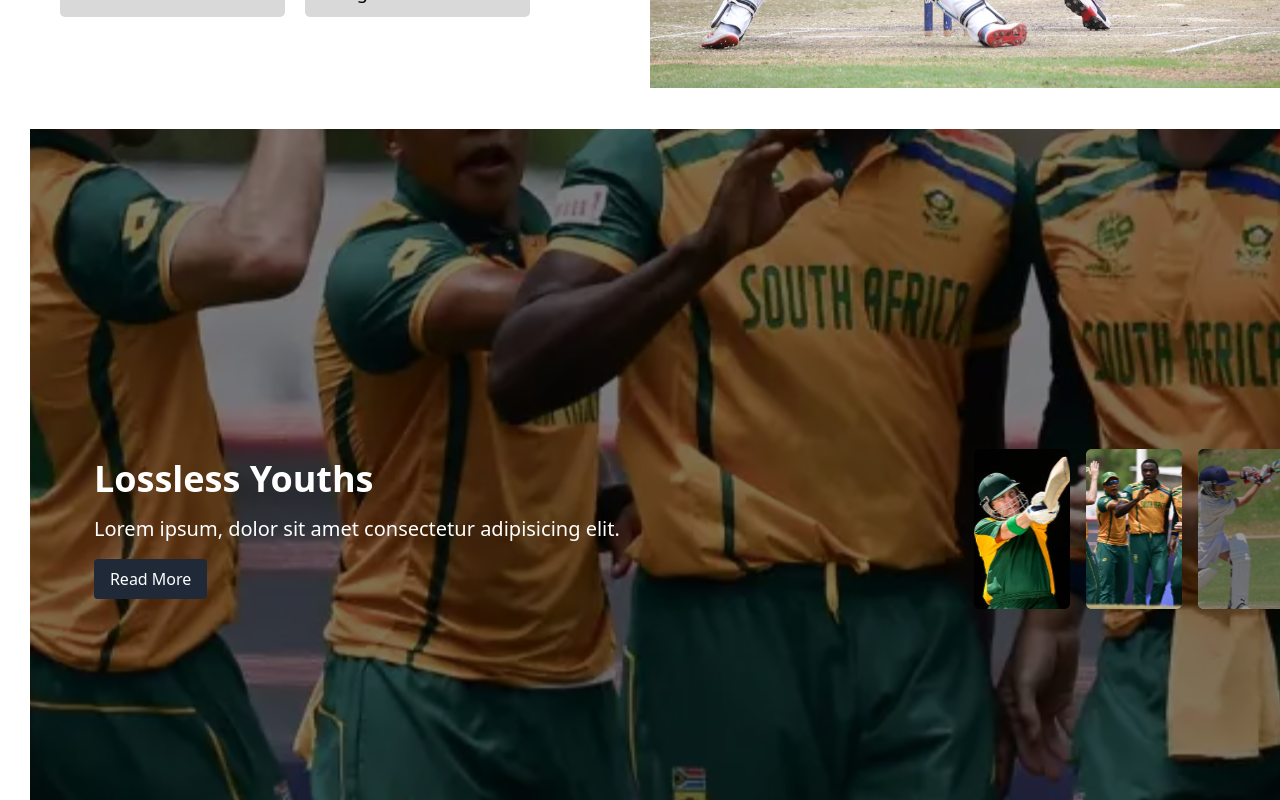
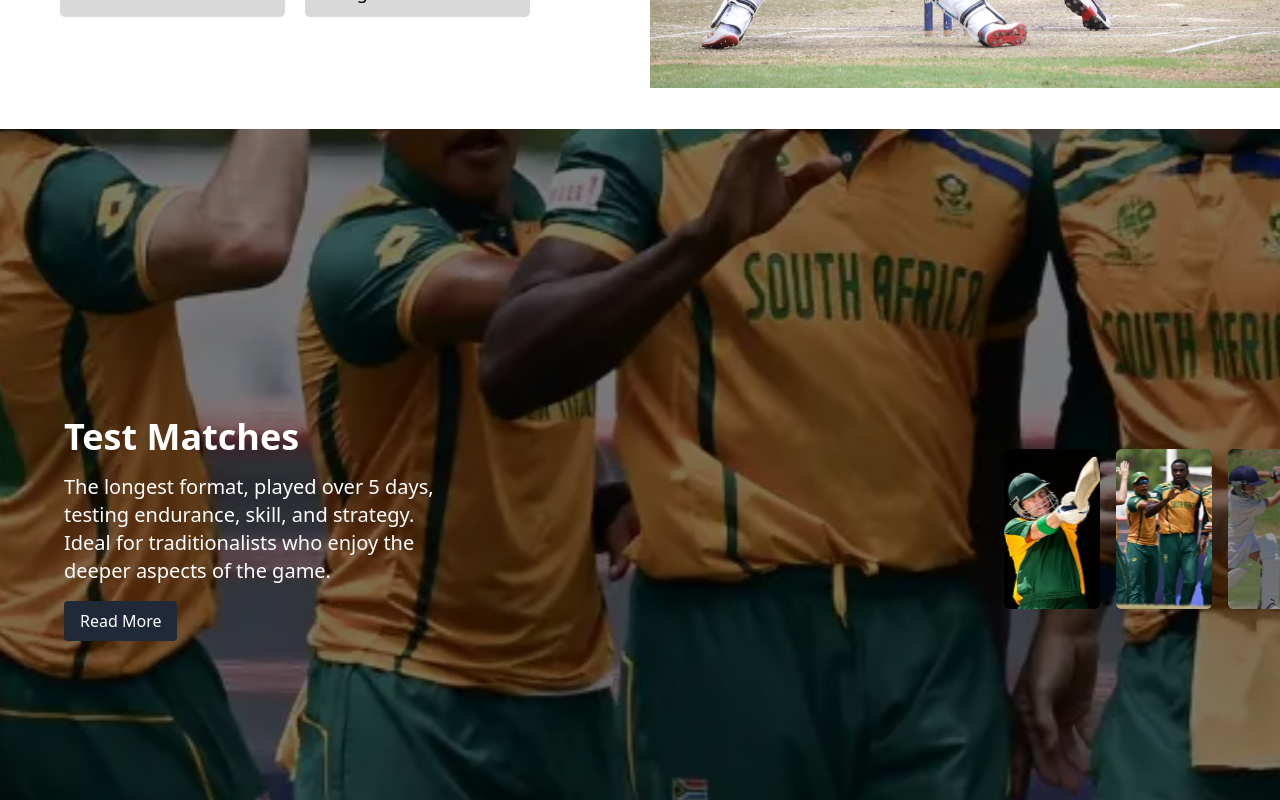
Before and after one commit to rohiitgit/cricket-site, a React app: page / in a window 1280 px wide. Shown: the part 4040-4840 px from the top of the page. Built offline with nearby package versions, Linux system fonts and the light colour scheme; the HTML template or start-up script is replaced by a standard one.

Commit message:
changed data

```diff
--- a/src/components/NewClub.jsx
+++ b/src/components/NewClub.jsx
@@ -163,7 +163,7 @@
                           {club.rank}
                         </div>
                         <div
-                          className={`w-[26px] h-[21.14px] bg-[url('${club.imgSrc}')] bg-center bg-cover`}
+                          className={`w-[26px] h-[21.14px] bg-[url(${club.imgSrc})] bg-center bg-cover`}
                           style={{ backgroundImage: `url(${club.imgSrc})` }}
                           aria-label={club.name}
                         ></div>
--- a/src/components/Slider.jsx
+++ b/src/components/Slider.jsx
@@ -5,27 +5,30 @@
 import slide2 from "../../public/image-slider/slide-2.svg";
 import slide3 from "../../public/image-slider/slide-3.svg";
 import slide4 from "../../public/image-slider/slide-4.svg";
-import Aos from "aos";
 
 const itemsData = [
   {
-    title: "Lossless Youths",
-    description: "Lorem ipsum, dolor sit amet consectetur adipisicing elit.",
+    title: "Test Matches",
+    description:
+      "The longest format, played over 5 days, testing endurance, skill, and strategy. Ideal for traditionalists who enjoy the deeper aspects of the game.",
     imageUrl: slide1,
   },
   {
-    title: "Estrange Bond",
-    description: "Lorem ipsum, dolor sit amet consectetur adipisicing elit.",
+    title: "One Day Internationals (ODIs):",
+    description:
+      "A 50-over format, blending strategy and pace. Matches are completed in a day, offering a balanced experience of batting and bowling.",
     imageUrl: slide2,
   },
   {
-    title: "The Gate Keeper",
-    description: "Lorem ipsum, dolor sit amet consectetur adipisicing elit.",
+    title: "T20",
+    description:
+      "A fast-paced, 20-over format designed for thrill-seekers. Action-packed and highly competitive, it's perfect for high-energy, quick matches.",
     imageUrl: slide3,
   },
   {
-    title: "Last Trace Of Us",
-    description: "Lorem ipsum, dolor sit amet consectetur adipisicing elit.",
+    title: "T10",
+    description:
+      "The shortest format, played over just 10 overs per side. It’s cricket at lightning speed, with every ball bringing excitement and intensity.",
     imageUrl: slide4,
   },
 ];
@@ -59,17 +62,13 @@
     return () => clearTimeout(timer);
   }, [currentIndex]);
 
-  useEffect(() => {
-    Aos.init({
-      duration: 1000, // Animation duration in milliseconds
-      once: true, // Only animate once when scrolled into view
-    });
-  }, []);
-
   return (
-    <div className="container mx-auto relative w-full h-screen overflow-hidden">
+    <div
+      className="relative w-full h-screen overflow-hidden"
+      aria-live="polite"
+    >
       {/* Slider Row */}
-      <div className="row absolute inset-0" data-aos="fade-up">
+      <div className="row absolute inset-0">
         {itemsData.map((item, index) => (
           <div
             key={index}
@@ -81,7 +80,7 @@
             <div className="flex items-center justify-start h-full bg-black bg-opacity-50 p-8 md:p-16">
               <div className="text-white">
                 <h2 className="text-2xl md:text-4xl font-bold">{item.title}</h2>
-                <p className="mt-4 text-lg md:text-xl">{item.description}</p>
+                <p className="mt-4 text-sm md:text-lg lg:text-xl w-96">{item.description}</p>
                 <button className="mt-4 px-4 py-2 bg-gray-800 text-white rounded hover:bg-gray-700">
                   Read More
                 </button>
--- a/src/components/TextReveal.jsx
+++ b/src/components/TextReveal.jsx
@@ -1,4 +1,4 @@
-import React, { useEffect} from 'react';
+import { useEffect} from 'react';
 import AOS from 'aos';
 import 'aos/dist/aos.css';
 
```
